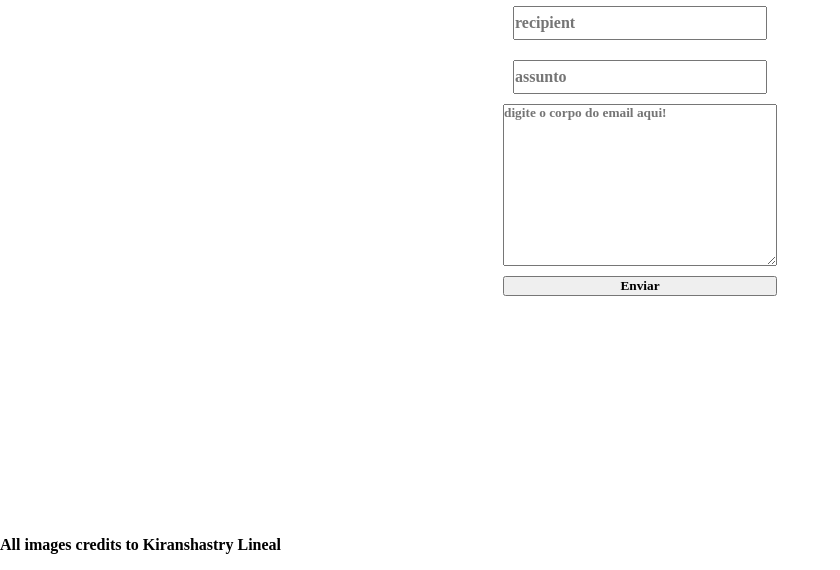
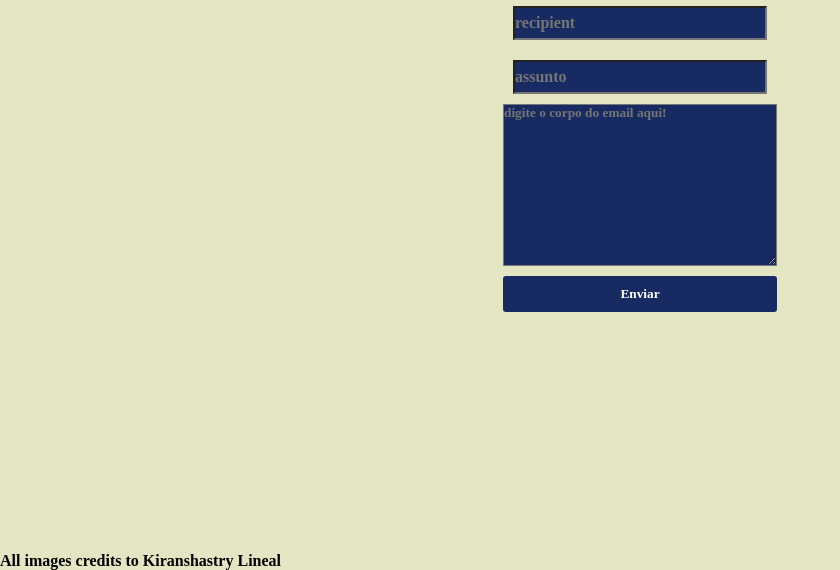
Before and after one commit to AxelVarreira/email-sender, a website: page src/views/index.html in a window 1280 px wide. Shown: the part 284-854 px from the top of the page, without its empty margins (0-840 px from the left). Drawn offline with Linux system fonts and the light colour scheme; files that its build step writes are made by us from their sources; files whose address does not match are found by name.

Commit message:
: styled a little bit

```diff
--- a/public/styles/index.css
+++ b/public/styles/index.css
@@ -32,4 +32,11 @@
 
 #container .inputs-button .submit {
   margin-top: 10px;
+  border-radius: 3px;
+  outline: none;
+  border: none;
+  cursor: pointer;
+  padding: 10px;
+  background-color: var(--main-color);
+  color: white;
 }
--- a/public/styles/main.css
+++ b/public/styles/main.css
@@ -1,3 +1,7 @@
+:root{
+  --main-color: #182A62;
+  --background-color: #E4E6C3;
+}
 * {
   padding: 0;
   margin: 0;
@@ -14,3 +18,12 @@ h5 {
   font-family: "Times New Roman", Times, serif;
   font-weight: bold;
 }
+
+body{
+  background-color: var(--background-color);
+}
+
+input, textarea{
+  background-color: var(--main-color);
+  color: white;
+}
```
